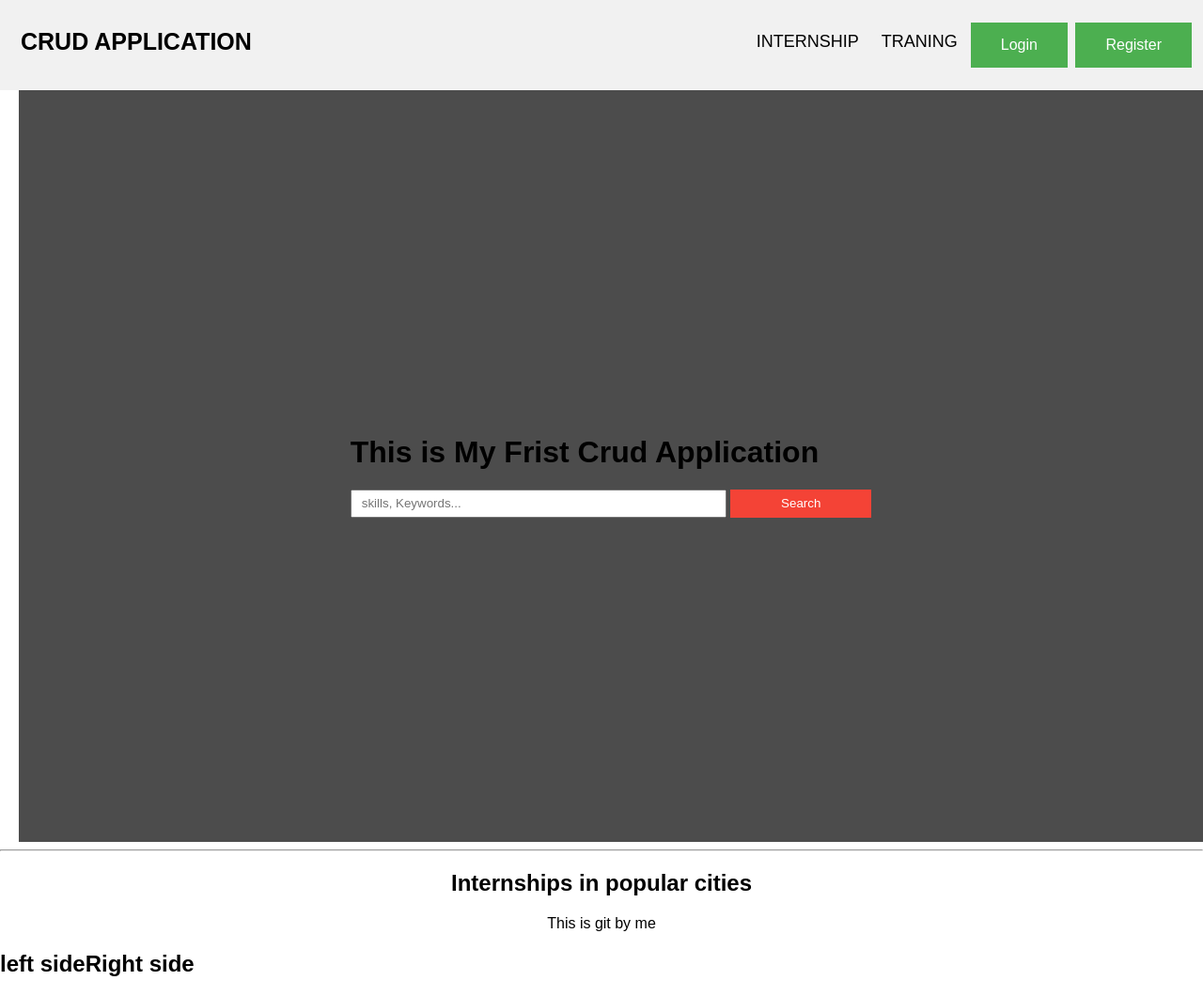
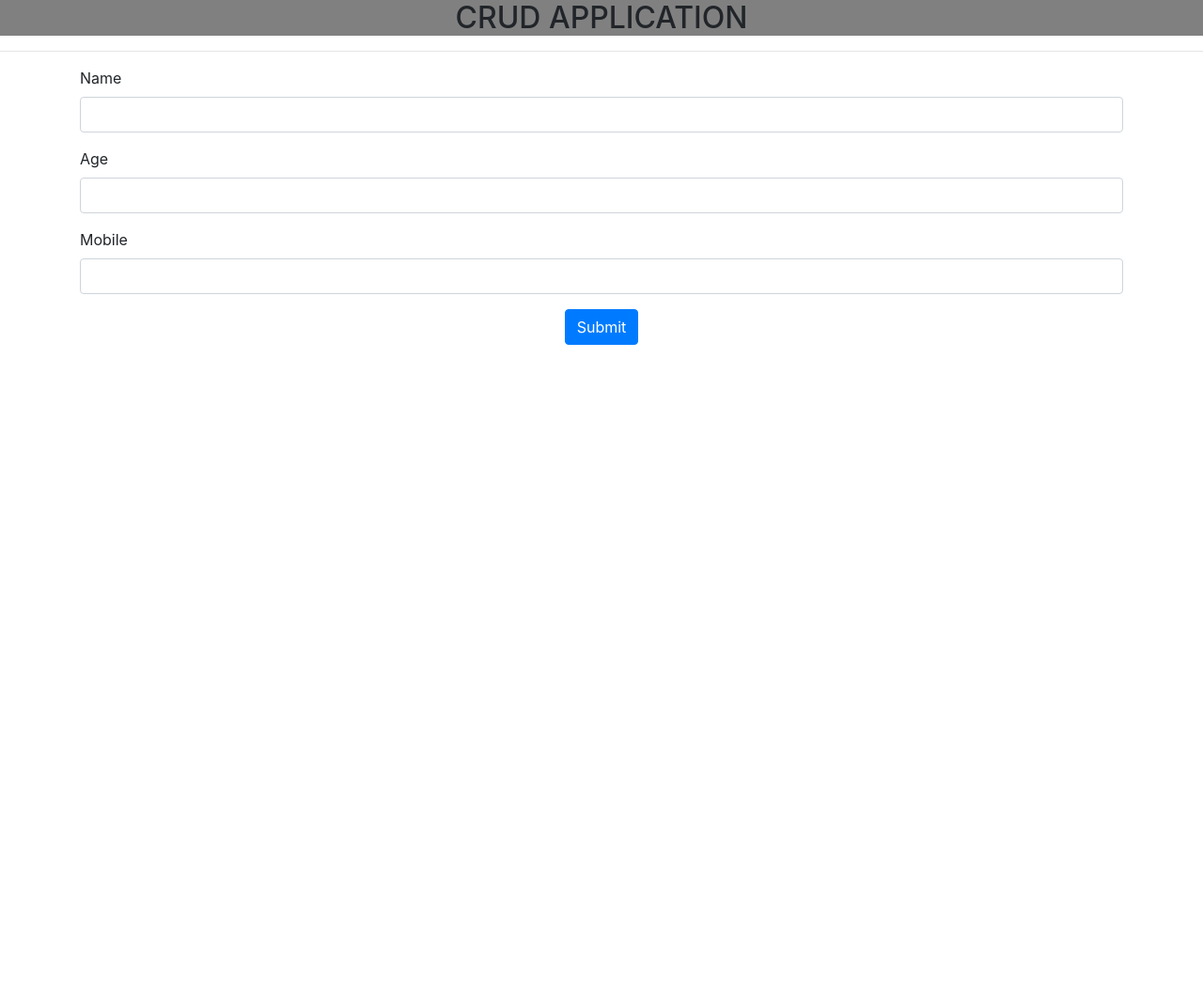
Before and after one commit to digitalranjan10/First-Project, a plain HTML site: page index.html in a window 1280 px wide. Shown: the whole page at 94% size. After the commit the page ends 800 px from the top, so only its background shows below. Drawn offline with nearby package versions, Linux system fonts and the light colour scheme.

Commit message:
CRud Form1 added

```diff
--- a/index.html
+++ b/index.html
@@ -1,61 +1,46 @@
 <!DOCTYPE html>
-<html>
+<html lang="en">
 <head>
-<meta name="viewport" content="width=device-width, initial-scale=1">
-<title>Landing Page</title>
-<link rel="stylesheet" href="style.css">
+  <meta charset="UTF-8">
+  <meta name="viewport" content="width=device-width, initial-scale=1.0">
+  <title>CRUD APPLICATION</title>
+  <link rel="stylesheet" href="https://stackpath.bootstrapcdn.com/bootstrap/4.5.0/css/bootstrap.min.css" integrity="sha384-9aIt2nRpC12Uk9gS9baDl411NQApFmC26EwAOH8WgZl5MYYxFfc+NcPb1dKGj7Sk" crossorigin="anonymous">
+  <style>
+    .header{
+      background-color:gray ;
+    }
+  </style>
 </head>
 <body>
+  <center>
+    <div class="header">
+      <h2>CRUD APPLICATION</h2>
+    </div>
+  </center>
+  <hr>
+  <div class="container">
+    <form>
+      <div class="form-group">
+        <label for="name">Name</label>
+        <input type="name" class="form-control" id="name" >
 
-  <!-- header section -->
-<div class="header">
-  <a href="#default" class="logo">CRUD APPLICATION</a>
-  <div class="header-right">
-    <a href="#">INTERNSHIP</a>
-    <a href="#">TRANING</a>
-    <button class="button">Login</button>
-    <button class="button">Register</button>
-  </div>
-</div>
+      </div>
+      <div class="form-group">
+        <label for="age">Age</label>
+        <input type="age" class="form-control" id="age" >
 
-<!-- slider section -->
-<div style="padding-left:20px">
-  <div class="Pheader">
-    <form>
-           <h1>This is My Frist Crud Application</h1>
-          <div class="from-box">
+      </div>
+      <div class="form-group">
+        <label for="mobile">Mobile</label>
+        <input type="mobile" class="form-control" id="mobile" >
 
-             <input class="search-field skills" type="text" name="search" placeholder="skills, Keywords..."/>
-
-
-
-
-      <button class="search-btn" type="button">Search</button>
       </div>
 
+       <center>
+        <button type="submit" class="btn btn-primary">Submit</button>
+       </center>
     </form>
-
-
-
   </div>
-</div>
-
-<!-- internship catogery section -->
-
-<section>
-    <hr>
-    <center><h1>Internships in popular cities</h1>This is git  by me</center>
-
-    <div class="lft">
-      <h1>left side</h1>
-
-    </div>
-    <div class="ri8">
-      <h1>Right side</h1>
-
-    </div>
-
-</section>
 
 </body>
 </html>
```
